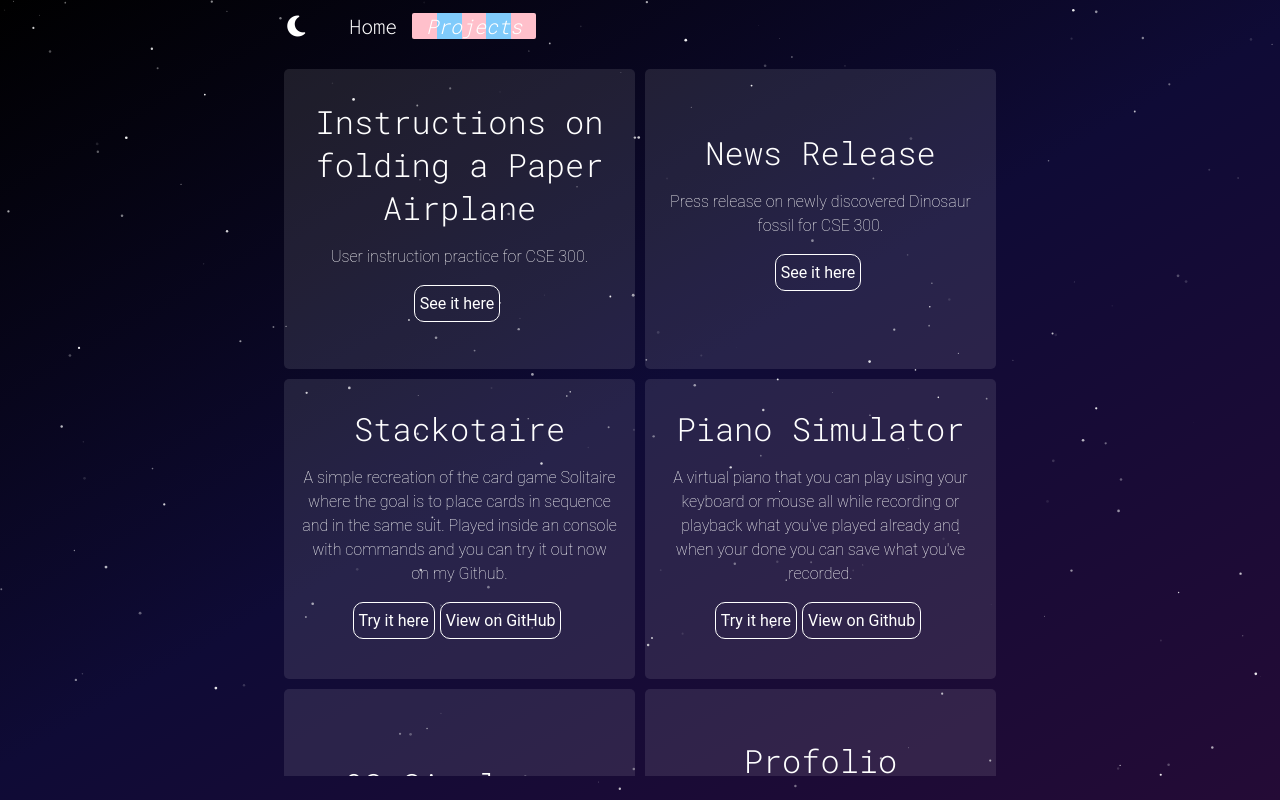
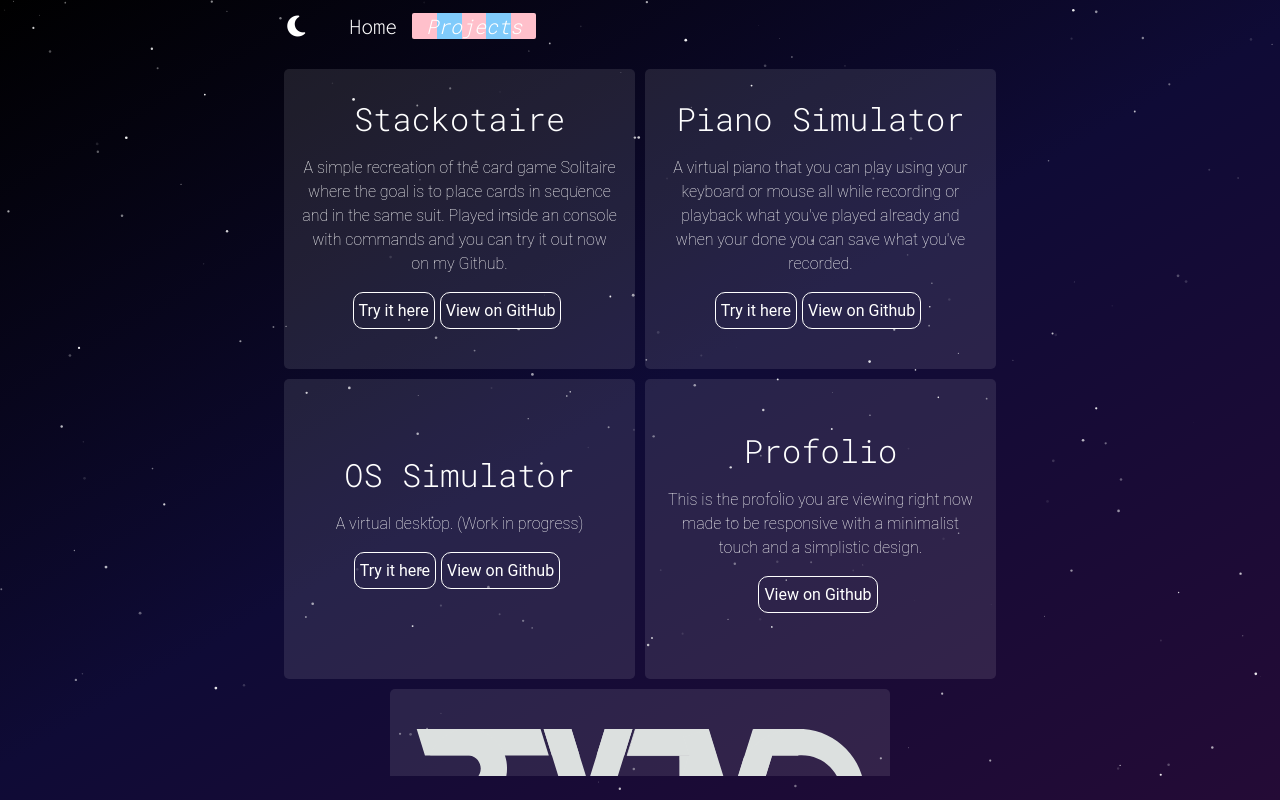
Before and after one commit to eatashoe/Personal-Portfolio, a website: page dist/projects.html in a window 1280 px wide. Drawn offline with Linux system fonts and the light colour scheme.

Commit message:
update resume

```diff
--- a/dist/projects.html
+++ b/dist/projects.html
@@ -51,30 +51,6 @@
                 <div class="projects">
                     <div class="card">
                         <h3>
-                            Instructions on folding a Paper Airplane
-                        </h3>
-                        <p>User instruction practice for CSE 300.</p>
-                        <div class="projBtns">
-                            <a href="img/User%20instruction.pdf" target="_blank"><div class="try">See it here</div></a>
-                        </div>
-                    </div>
-                </div>
-                <div class="projects">
-                    <div class="card">
-                        <h3>
-                            News Release
-                        </h3>
-                        <p>Press release on newly discovered Dinosaur fossil for CSE 300.</p>
-                        <div class="projBtns">
-                            <a href="img/Press%20Releasee.pdf" target="_blank"><div class="try">See it here</div></a>
-                        </div>
-                    </div>
-                </div>
-            </div>
-            <div class="cards">
-                <div class="projects">
-                    <div class="card">
-                        <h3>
                             Stackotaire
                         </h3>
                         <p>A simple recreation of the card game Solitaire where the goal is to place cards in sequence and in the same suit. Played inside an console with commands and you can try it out now on my Github. </p>
@@ -104,7 +80,7 @@
                             OS Simulator
                         </h3>
                         <p>
-                            A virtual operating system. (Work in progress)
+                            A virtual desktop. (Work in progress)
                         </p>
                         <div class="projBtns">
                             <a href="https://lab3-winstongong.netlify.app/" target="_blank"><div class="try">Try it here</div></a>
```
Also changed, not shown: dist/index.html (+1 -1 lines), 2 other files.
